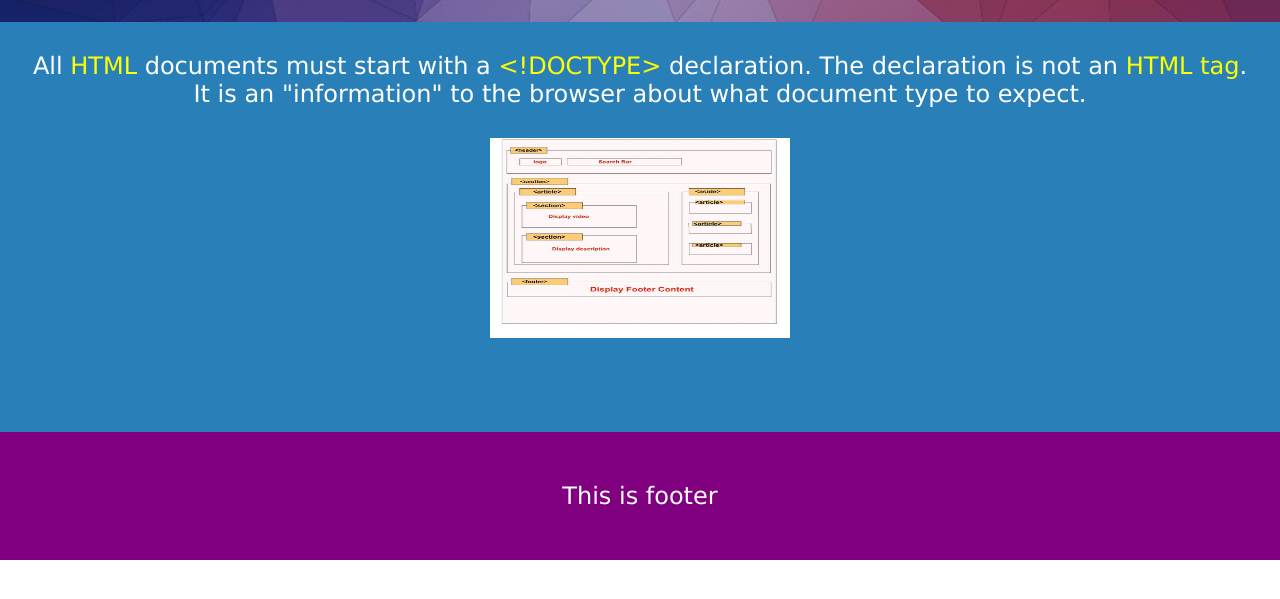
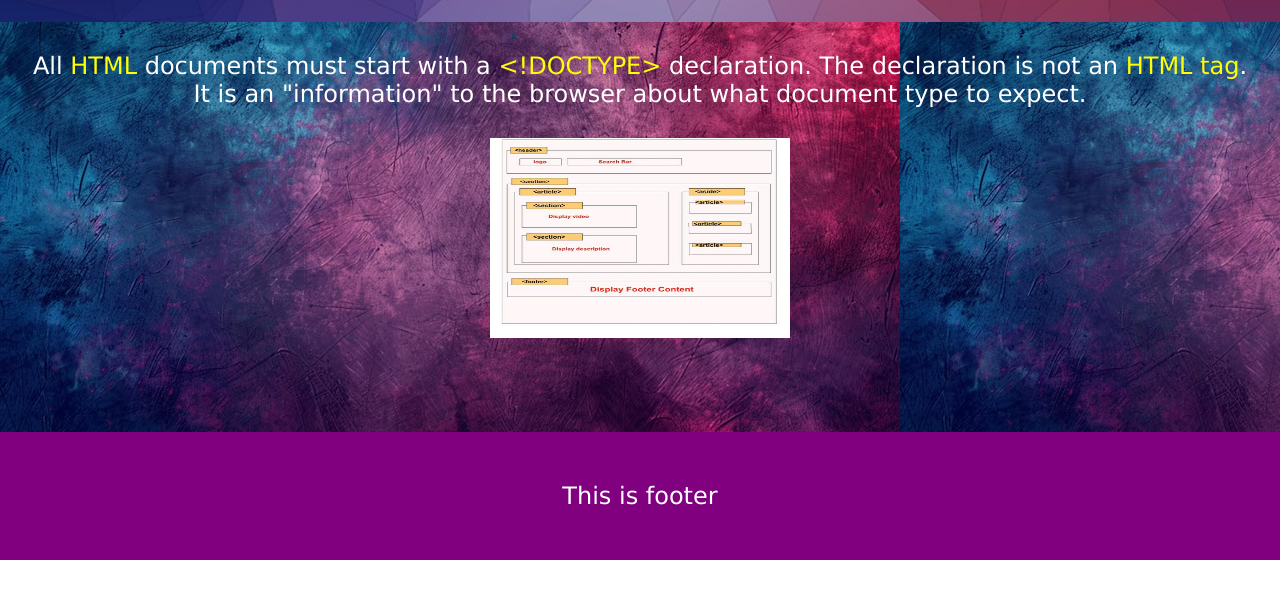
Before and after one commit to AhmedElyacoubiForJ/html-css, a plain HTML site: page site-structured/index.html in a window 1280 px wide. Shown: the part 65-664 px from the top of the page. Drawn offline with Linux system fonts and the light colour scheme.

Commit message:
img background fixed

```diff
--- a/site-structured/styles.css
+++ b/site-structured/styles.css
@@ -20,6 +20,8 @@ h1 {
 }
 
 #n_paragraph {
+    background-image: url('images/grainy-gradient-background-red-white-blue-colors-with-soft-faded-watercolor.avif');
+    background-attachment: fixed;
     background-color: #2980b9;
     height: 350px;
     padding: 30px;
```
Also changed, not shown: site-structured/images/css_background_image_header-png.png (deleted), site-structured/images/grainy-gradient-background-red-white-blue-colors-with-soft-faded-watercolor.avif (added).
